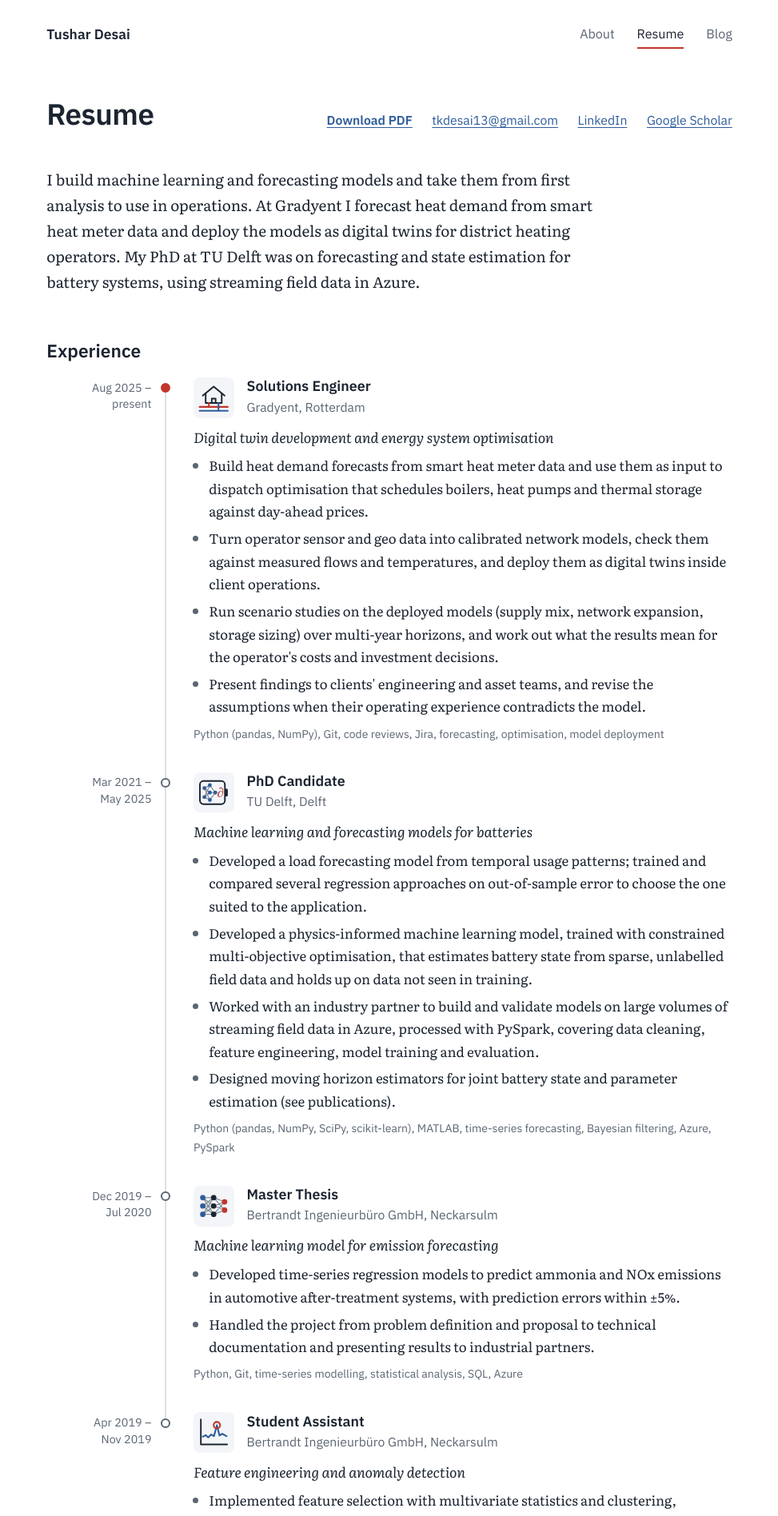
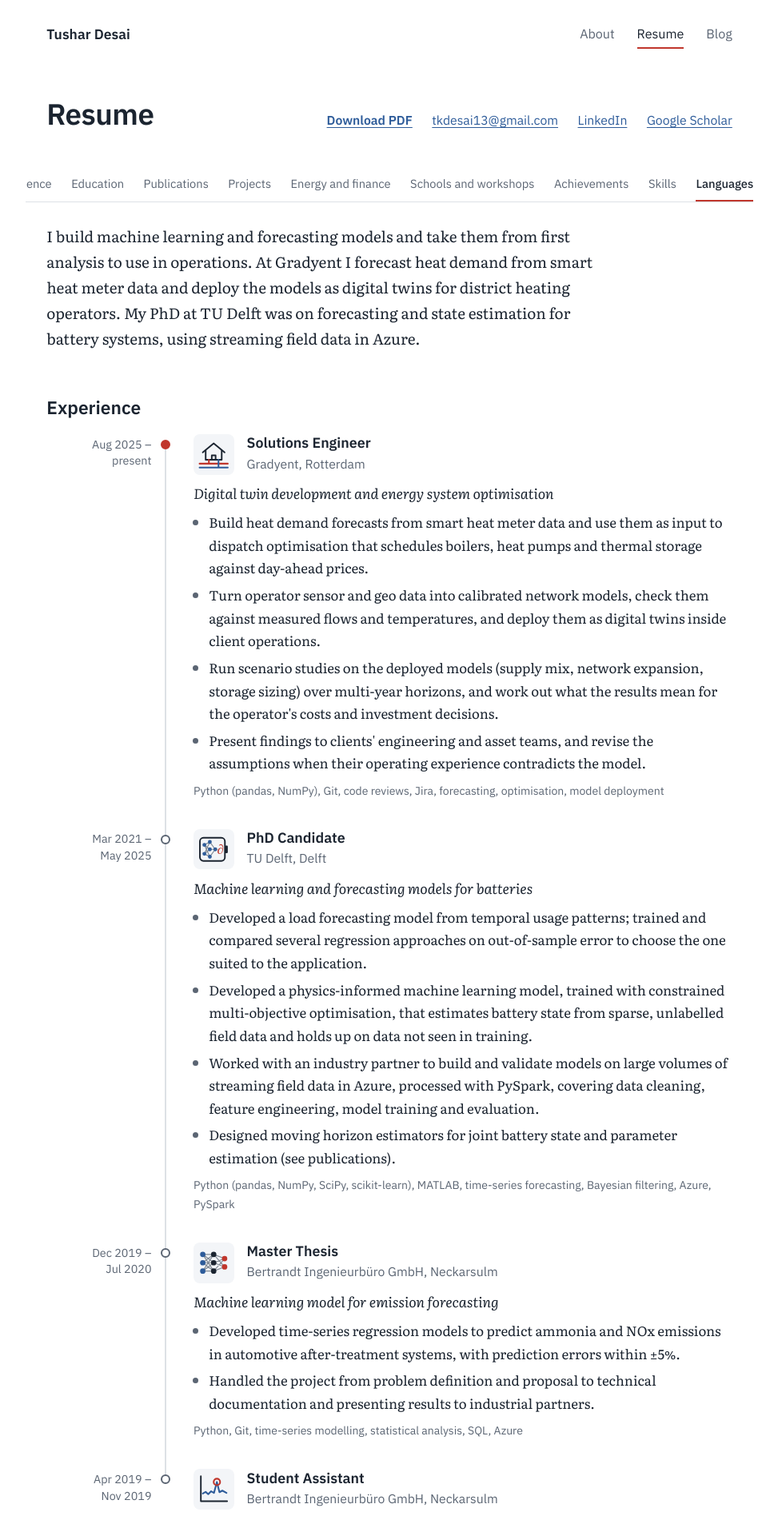
Before and after one commit to tkdesai13/tkdesai13.github.io, a Jekyll site: the page built from resume.md, in a window 1280 px wide. Shown: the top 1896 px of the page at 80% size, without its empty margins (153-1126 px from the left). Built offline with Jekyll 4.4.1, drawn with Linux system fonts in a browser that asks for light colours.

Commit message:
Resume: section menu

```diff
--- a/assets/css/style.css
+++ b/assets/css/style.css
@@ -255,6 +255,31 @@ mjx-container[display="true"] { overflow-x: auto; overflow-y: hidden; padding: .
 .langs { display: flex; flex-wrap: wrap; gap: .5rem 2rem; list-style: none; padding: 0; }
 .langs span { color: var(--muted); font-family: var(--sans); font-size: .85rem; margin-left: .35rem; }
 
+/* Resume section menu ---------------------------------------------- */
+html { scroll-behavior: smooth; }
+@media (prefers-reduced-motion: reduce) { html { scroll-behavior: auto; } }
+.cv-toc { font-family: var(--sans); font-size: .84rem; }
+.cv-toc ol { list-style: none; margin: 0; padding: 0; }
+.cv-toc a { display: block; color: var(--muted); text-decoration: none; line-height: 1.35; }
+.cv-toc a:hover { color: var(--ink); }
+.cv-toc a.active { color: var(--ink); font-weight: 500; }
+@media (min-width: 1300px) {
+  /* fixed in the left margin, beside the resume */
+  .cv-toc { position: fixed; top: 7rem; left: calc(50% - 26rem - 11rem); width: 9.5rem; }
+  .cv-toc a { padding: .3rem 0 .3rem .85rem; border-left: 2px solid var(--rule); }
+  .cv-toc a.active { border-left-color: var(--supply); }
+  .content h2[id] { scroll-margin-top: 1.5rem; }
+}
+@media (max-width: 1299.98px) {
+  /* a bar of links that sticks to the top of the screen */
+  .cv-toc { position: sticky; top: 0; z-index: 10; margin: 1.5rem -1.5rem 0; padding: 0 1.5rem; background: var(--paper); border-bottom: 1px solid var(--rule); overflow-x: auto; scrollbar-width: none; }
+  .cv-toc::-webkit-scrollbar { display: none; }
+  .cv-toc ol { display: flex; gap: 1.4rem; white-space: nowrap; }
+  .cv-toc a { padding: .7rem 0 .55rem; border-bottom: 2px solid transparent; }
+  .cv-toc a.active { border-bottom-color: var(--supply); }
+  .content h2[id] { scroll-margin-top: 3.75rem; }
+}
+
 /* Dated lists: courses, schools, events ------------------------------ */
 .dated-list { list-style: none; padding: 0; margin: 0; }
 .dated-list li { display: grid; grid-template-columns: 7.5rem 1fr; column-gap: 3rem; padding: .55rem 0; border-top: 1px solid var(--rule); }
@@ -284,7 +309,7 @@ mjx-container[display="true"] { overflow-x: auto; overflow-y: hidden; padding: .
 
 @media print {
   html { font-size: 10.5pt; }
-  .site-header, .site-footer, .cv-actions { display: none; }
+  .site-header, .site-footer, .cv-actions, .cv-toc { display: none; }
   body { background: #fff; color: #000; }
   .content { padding-top: 0; }
   a { color: #000; text-decoration: none; }
--- a/resume.md
+++ b/resume.md
@@ -13,6 +13,20 @@ permalink: /resume/
     <a href="https://scholar.google.com/citations?user={{ site.author.scholar }}">Google Scholar</a>
   </p>
 </header>
+
+<nav class="cv-toc" aria-label="Resume sections">
+  <ol>
+    <li><a href="#experience">Experience</a></li>
+    <li><a href="#education">Education</a></li>
+    <li><a href="#publications">Publications</a></li>
+    <li><a href="#projects">Projects</a></li>
+    <li><a href="#energy-finance">Energy and finance</a></li>
+    <li><a href="#schools">Schools and workshops</a></li>
+    <li><a href="#achievements">Achievements</a></li>
+    <li><a href="#skills">Skills</a></li>
+    <li><a href="#languages">Languages</a></li>
+  </ol>
+</nav>
 
 <p class="cv-summary">
   I build machine learning and forecasting models and take them from first analysis to use in
```
Also changed, not shown: other parts of resume.md (+26 -0 lines), 1 other file.
